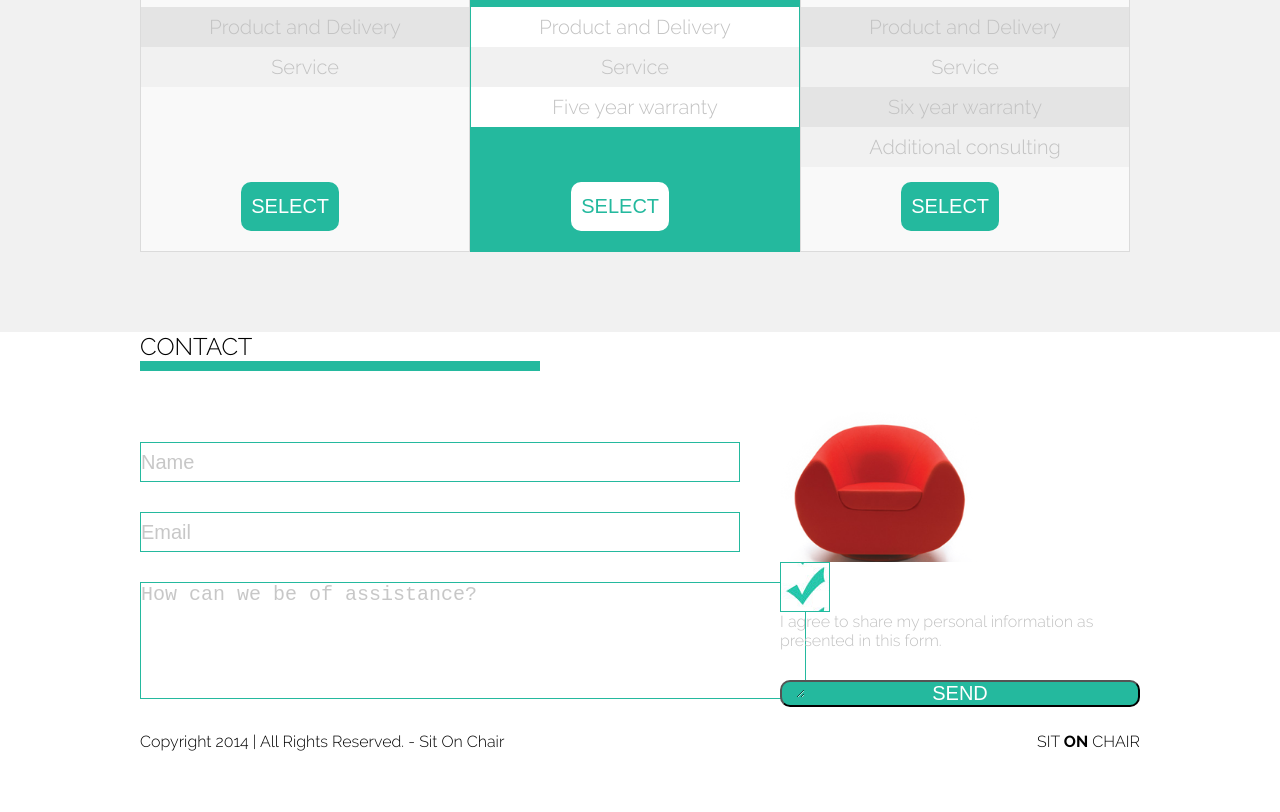
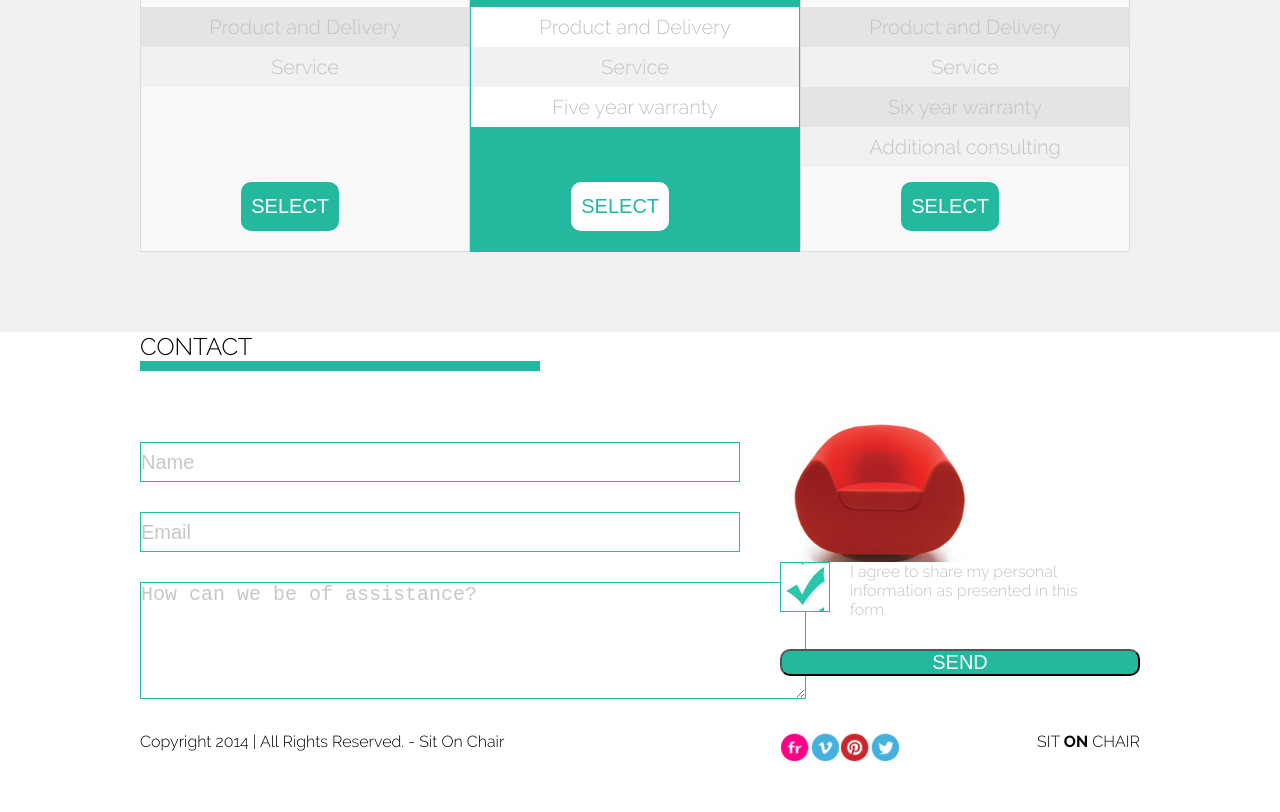
Before and after one commit to monicawoj/Example-ECommerce-Site, a plain HTML site: page index.html in a window 1280 px wide. Shown: the part 1218-2030 px from the top of the page. Drawn offline with Linux system fonts and the light colour scheme.

Commit message:
all looks good so far need to size appropriately

```diff
--- a/css/style.css
+++ b/css/style.css
@@ -382,22 +382,45 @@ textarea {
 }
 
 .agreement p {
-    display: inline-block;
     float: left;
+    width: 80%;
+    padding-left: 20px;
 }
 
 .form-right input {
     width: 100%;
 }
 
+/*Footer*/
+.icon div {
+    width: 30px;
+    height: 30px;
+    border-radius: 50%;
+    background-position: center;
+    background-size: cover;
+    float: left;
+}
 
+.flickr {
+    background-image: url(../images/flickr.png);
+}
 
+.vimeo {
+    background-image: url(../images/vimeo.png);
+}
 
+.pinterest {
+    background-image: url(../images/pinterest.png);
+}
 
-/*Footer*/
-footer {
+.twitter {
+    background-image: url(../images/twitter.png);
+}
 
+.form-right .logo {
+    float: right;
 }
+
 
 /*Color and text style*/
 .text-white {
--- a/index.html
+++ b/index.html
@@ -172,17 +172,17 @@
     </section>
     <footer class="main-width">
         <div class="container">
-            <div class="left">
+            <div class="form-left">
                 <p>Copyright 2014 | All Rights Reserved. - Sit On Chair</p>
             </div>
-            <div class="right">
+            <div class="form-right">
                 <div class="icon">
                     <div class="flickr"></div>
                     <div class="vimeo"></div>
                     <div class="pinterest"></div>
                     <div class="twitter"></div>
                 </div>
-                <div class="uppercase">sit <span class="bold">on</span> chair</div>
+                <div class="logo uppercase">sit <span class="bold">on</span> chair</div>
             </div>
         </div>
     </footer>
```
